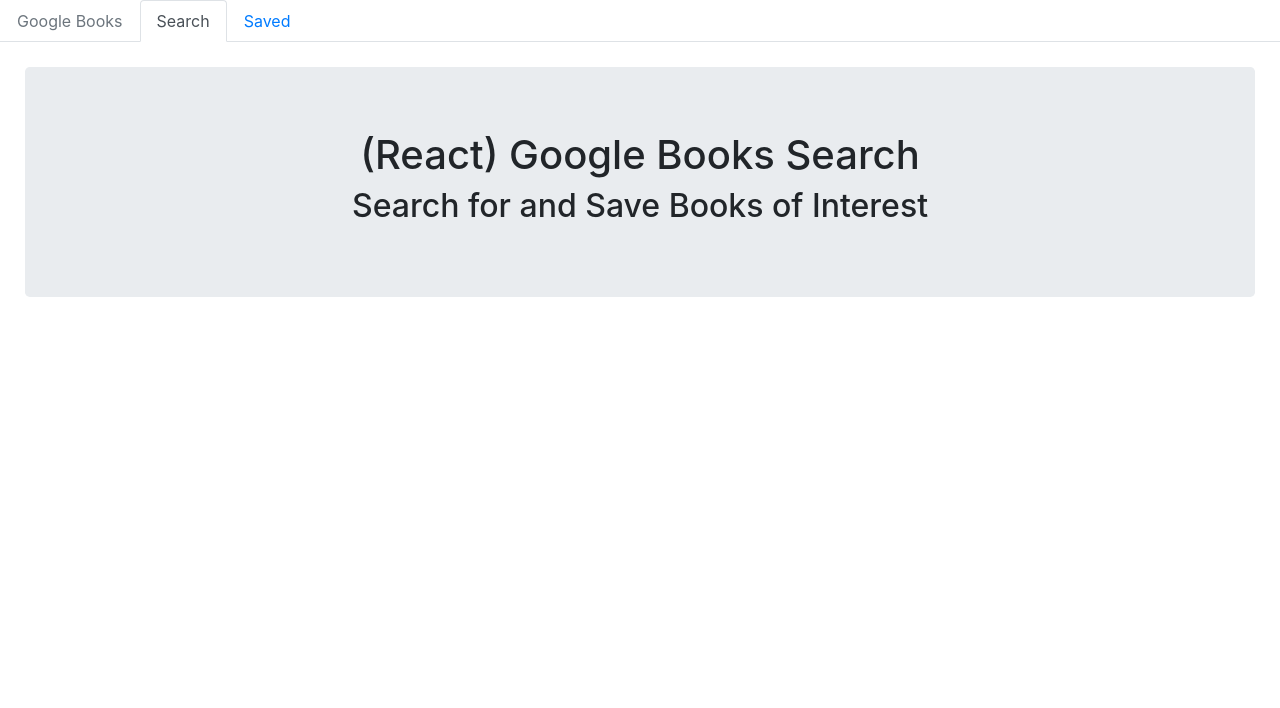
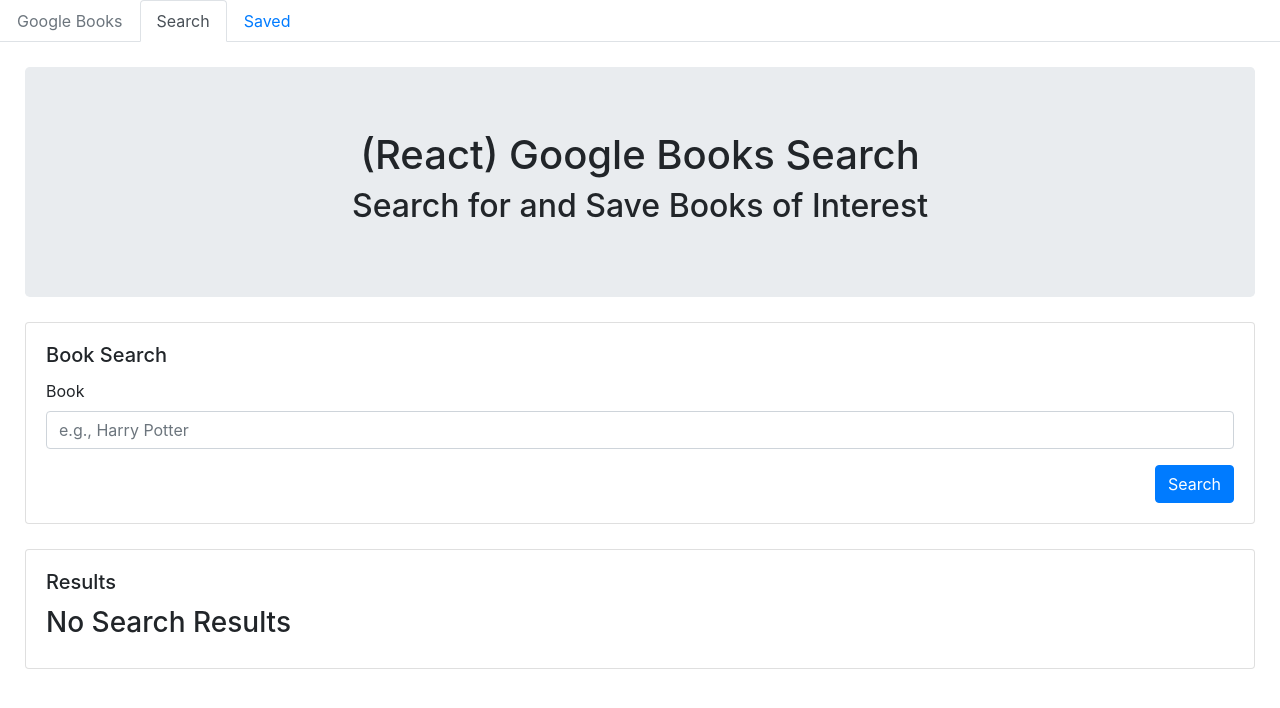
Before and after one commit to thejihongjin/20-Google-Books-Search, a React (Create React App) app in the folder create-react-express/client/: page / in a window 1280 px wide. Shown: the top 708 px of the page. Built offline with nearby package versions, Linux system fonts and the light colour scheme.

Commit message:
added Search page

```diff
--- a/create-react-express/client/src/App.js
+++ b/create-react-express/client/src/App.js
@@ -2,10 +2,16 @@
 import Tabs from "react-bootstrap/Tabs";
 import Tab from "react-bootstrap/Tab";
 import Header from "./components/Header";
-// import Search from "./pages/Search";
+import Search from "./pages/Search";
 // import Saved from "./pages/Saved";
 
 class App extends Component {
+    state = {
+        currentPage: "Home",
+        searchQuery: "",
+        searchResults: [],
+        savedBooks: []
+    };
     render() {
         return (
             <div>
@@ -13,7 +19,7 @@
                     <Tab eventKey="home" title="Google Books" disabled />
                     <Tab eventKey="search" title="Search">
                         <Header />
-                        {/* <Search /> */}
+                        <Search searchResults={this.state.searchResults} />
                     </Tab>
                     <Tab eventKey="contact" title="Saved">
                         <Header />
--- /dev/null
+++ b/create-react-express/client/src/pages/Search.js
@@ -0,0 +1,55 @@
+import React from "react";
+import Card from "react-bootstrap/Card";
+import Form from "react-bootstrap/Form";
+import Button from "react-bootstrap/Button";
+
+const cardStyle = {
+    margin: "25px"
+}
+
+const Search = ({ searchResults }) => {
+    return (
+        <div style={{ margin: "0 auto" }}>
+            <Card style={cardStyle}>
+                <Card.Body>
+                    <Card.Title>Book Search</Card.Title>
+                    <Form>
+                        <Form.Group controlId="formBookSearch">
+                            <Form.Label>Book</Form.Label>
+                            <Form.Control type="text" placeholder="e.g., Harry Potter" name="searchQuery" />
+                        </Form.Group>
+                        <Button className="float-right">Search</Button>
+                    </Form>
+                </Card.Body>
+            </Card>
+            {/* // results */}
+            <div>
+                <Card style={cardStyle}>
+                    <Card.Body>
+                        <Card.Title>Results</Card.Title>
+                        {searchResults.length ? (
+                            searchResults.map(book => (
+                                <Card style={cardStyle} key={book.searchId}>
+                                    <Card.Header></Card.Header>
+                                    <Card.Body>
+                                        <div className="float-right">
+                                            <a href={book.link} target="_blank" rel="noopener noreferrer"><Button>View</Button></a> <Button>Save</Button>
+                                        </div>
+                                        <Card.Title>{book.title}</Card.Title>
+                                        <Card.Text>By {book.authors}</Card.Text>
+                                        <Card.Text><img src={book.image} alt={book.title + " book cover"} className="float-left" style={{ paddingRight: "15px" }} />{book.description}</Card.Text>
+                                    </Card.Body>
+                                </Card>
+                            ))
+                        ) : (
+                                <h3>No Search Results</h3>
+                            )
+                        }
+                    </Card.Body>
+                </Card>
+            </div>
+        </div >
+    );
+}
+
+export default Search;
```
